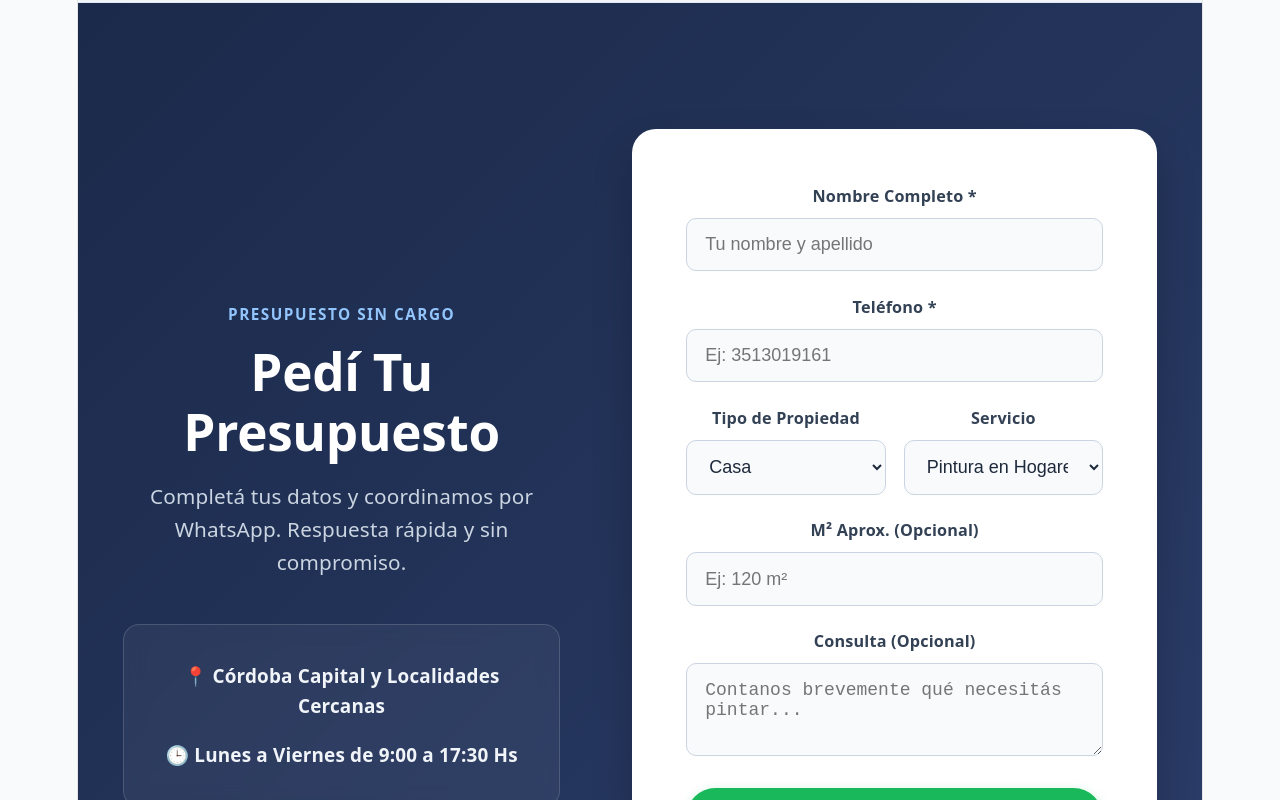
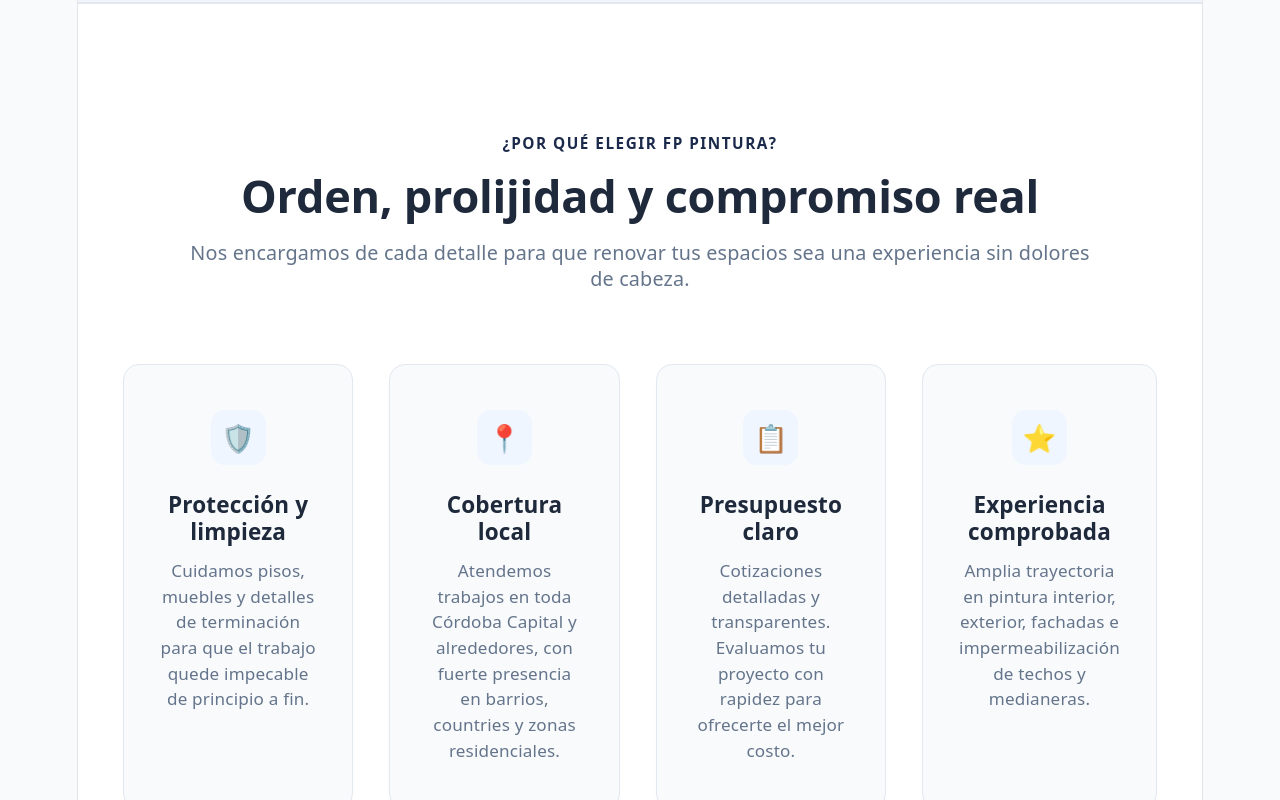
Before and after one commit to mmateodiaz/FP-Pintura, a React (Vite) app: page / in a window 1280 px wide. Shown: the part 3840-4640 px from the top of the page. Built offline with nearby package versions, Linux system fonts and the light colour scheme.

Commit message:
Agregando tarjeta porque elegir

```diff
--- a/src/App.css
+++ b/src/App.css
@@ -843,3 +843,71 @@ footer.footer {
   color: #34d399; /* Color verde WhatsApp/contacto al pasar el mouse */
   text-decoration: underline;
 }
+/* --- ESTILOS DE LA SECCIÓN ¿POR QUÉ ELEGIRNOS? --- */
+.why-section {
+  background-color: #ffffff;
+  width: 100%;
+  padding: 7rem 4%;
+  border-top: 1px solid #e2e8f0;
+  border-bottom: 1px solid #e2e8f0;
+}
+
+.why-grid {
+  display: grid;
+  grid-template-columns: repeat(4, 1fr);
+  gap: 2rem;
+  max-width: 1300px;
+  margin: 0 auto;
+}
+
+.why-card {
+  background-color: #f8fafc;
+  border: 1px solid #e2e8f0;
+  padding: 2.5rem 2rem;
+  border-radius: 16px;
+  text-align: center;
+  box-shadow: 0 4px 6px -1px rgba(0, 0, 0, 0.02);
+  transition: transform 0.2s ease;
+}
+
+.why-card:hover {
+  transform: translateY(-4px);
+}
+
+.why-icon {
+  width: 55px;
+  height: 55px;
+  background-color: #eff6ff;
+  color: #1b2a4a;
+  display: flex;
+  align-items: center;
+  justify-content: center;
+  border-radius: 14px;
+  font-size: 1.5rem;
+  margin: 0 auto 1.5rem auto;
+}
+
+.why-card h3 {
+  font-size: 1.25rem;
+  color: #1e293b;
+  margin-bottom: 0.75rem;
+  font-weight: 750;
+}
+
+.why-card p {
+  color: #64748b;
+  font-size: 0.95rem;
+  line-height: 1.5;
+}
+
+@media (max-width: 1024px) {
+  .why-grid {
+    grid-template-columns: repeat(2, 1fr);
+  }
+}
+
+@media (max-width: 640px) {
+  .why-grid {
+    grid-template-columns: 1fr;
+  }
+}
--- a/src/App.jsx
+++ b/src/App.jsx
@@ -216,6 +216,41 @@ function App() {
         </div>
       </section>
 
+      {/* SECCIÓN: ¿POR QUÉ ELEGIRNOS? */}
+      <section className="why-section">
+        <div className="section-header">
+          <span className="section-tag">¿Por qué elegir FP Pintura?</span>
+          <h2>Orden, prolijidad y compromiso real</h2>
+          <p>Nos encargamos de cada detalle para que renovar tus espacios sea una experiencia sin dolores de cabeza.</p>
+        </div>
+
+        <div className="why-grid">
+          <div className="why-card">
+            <div className="why-icon">🛡️</div>
+            <h3>Protección y limpieza</h3>
+            <p>Cuidamos pisos, muebles y detalles de terminación para que el trabajo quede impecable de principio a fin.</p>
+          </div>
+
+          <div className="why-card">
+            <div className="why-icon">📍</div>
+            <h3>Cobertura local</h3>
+            <p>Atendemos trabajos en toda Córdoba Capital y alrededores, con fuerte presencia en barrios, countries y zonas residenciales.</p>
+          </div>
+
+          <div className="why-card">
+            <div className="why-icon">📋</div>
+            <h3>Presupuesto claro</h3>
+            <p>Cotizaciones detalladas y transparentes. Evaluamos tu proyecto con rapidez para ofrecerte el mejor costo.</p>
+          </div>
+
+          <div className="why-card">
+            <div className="why-icon">⭐</div>
+            <h3>Experiencia comprobada</h3>
+            <p>Amplia trayectoria en pintura interior, exterior, fachadas e impermeabilización de techos y medianeras.</p>
+          </div>
+        </div>
+      </section>
+
       {/* SECCIÓN DE CONTACTO / FORMULARIO DE PRESUPUESTO */}
       <section id="contacto" className="contact-section">
         <div className="contact-container">
```
